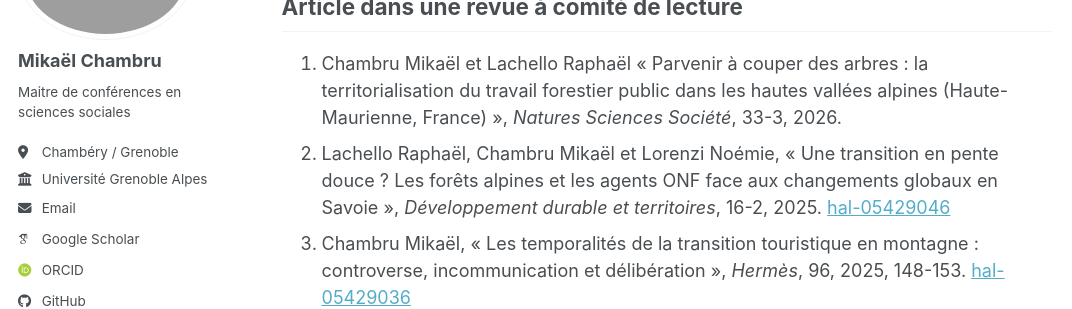
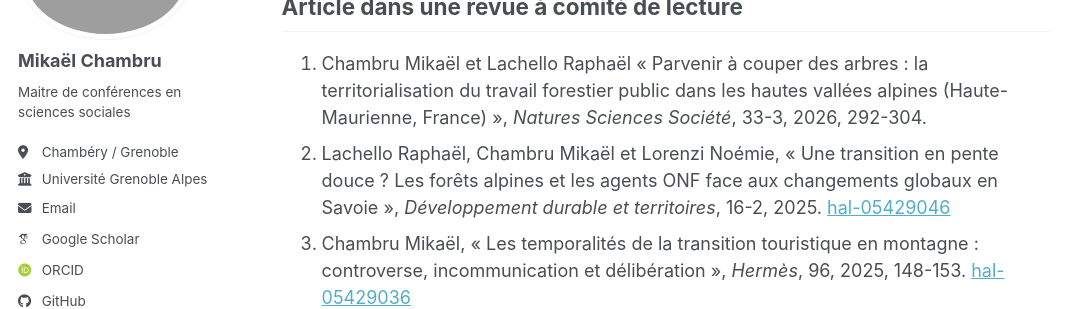
Before and after one commit to mikaelchambru/mikaelchambru.github.io, a Jekyll site: the page built from _pages/publications.md, in a window 1280 px wide and 900 px high. Shown: the part 193-502 px from the top of the window, without its empty margins (0-1072 px from the left). Built offline with Jekyll 4.4.1, drawn with Linux system fonts in a browser that asks for light colours; some web fonts are replaced; a script bundle is joined from its source files by our own code; library files that are not in the unit come from our copies.

Commit message:
Update publications.md

```diff
--- a/_pages/publications.md
+++ b/_pages/publications.md
@@ -7,7 +7,7 @@
 ---
 ## Article dans une revue à comité de lecture
 
-1. Chambru Mikaël et Lachello Raphaël « Parvenir à couper des arbres : la territorialisation du travail forestier public dans les hautes vallées alpines (Haute-Maurienne, France) », *Natures Sciences Société*, 33-3, 2026.
+1. Chambru Mikaël et Lachello Raphaël « Parvenir à couper des arbres : la territorialisation du travail forestier public dans les hautes vallées alpines (Haute-Maurienne, France) », *Natures Sciences Société*, 33-3, 2026, 292-304.
 2. Lachello Raphaël, Chambru Mikaël et Lorenzi Noémie, « Une transition en pente douce ? Les forêts alpines et les agents ONF face aux changements globaux en Savoie », *Développement durable et territoires*, 16-2, 2025. [hal-05429046](https://hal.science/hal-05429046v1)
 3. Chambru Mikaël, « Les temporalités de la transition touristique en montagne : controverse, incommunication et délibération », *Hermès*, 96, 2025, 148-153. [hal-05429036](https://hal.science/hal-05429036)
 4. Chambru Mikaël et Picard Marion, « Faire bifurquer le tourisme hivernal ? Controverses et mobilisations socio-environnementales autour de la transition écologique dans une station alpine (La Clusaz, France) », *Mondes du Tourisme*, 25, 2024. [hal-04846118](https://hal.science/hal-04846118v1)
```
